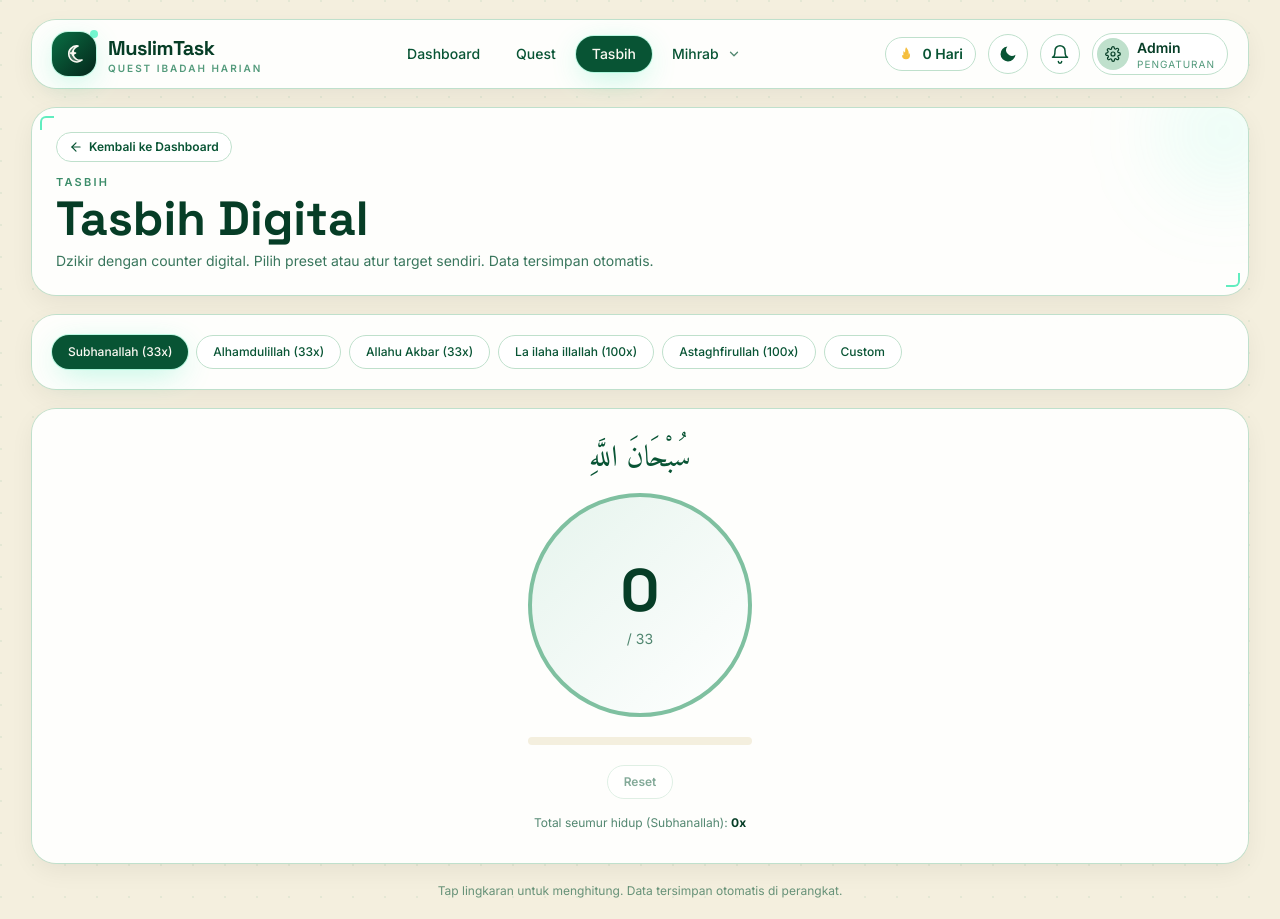
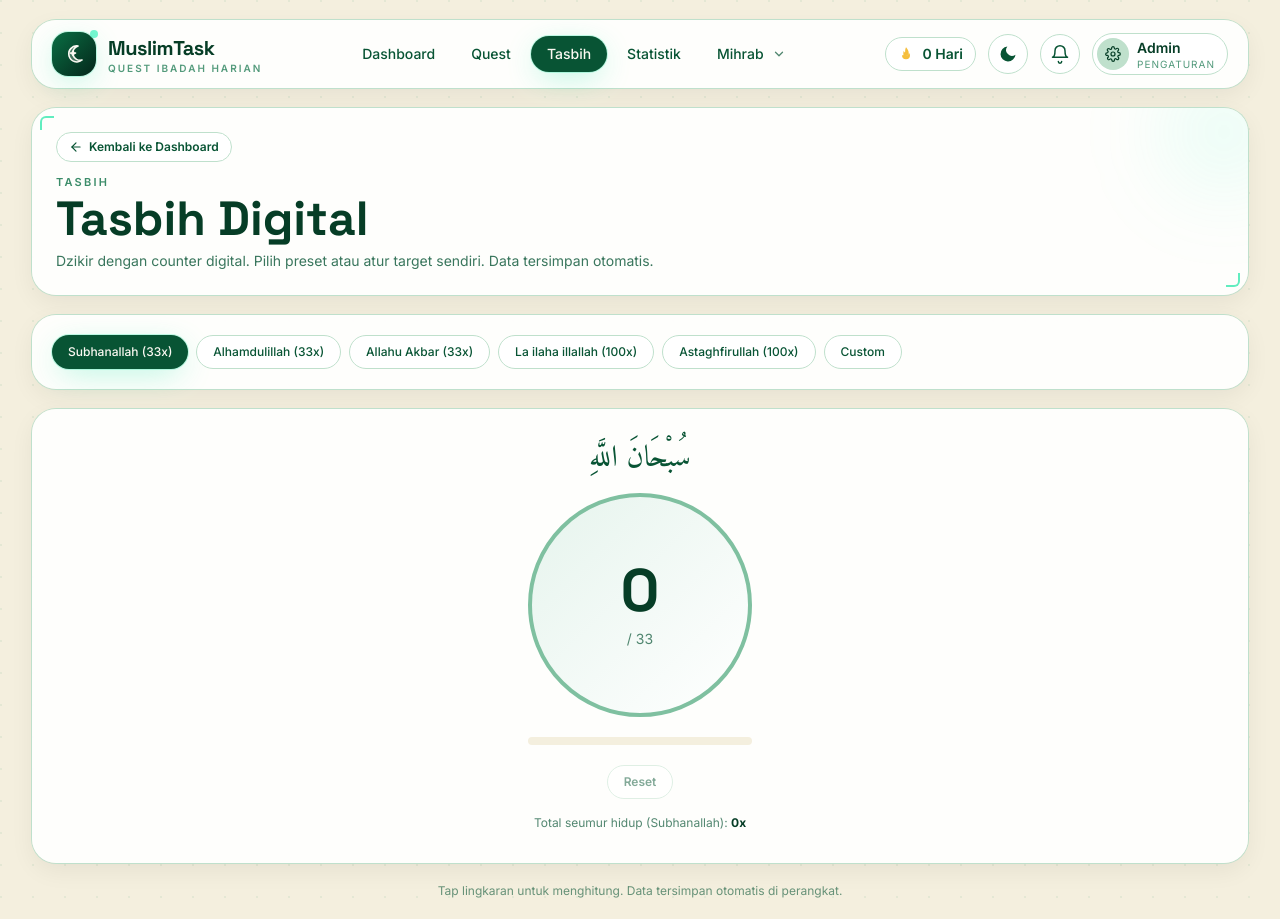
Before and after one commit to airi-drop/MuslimTask, a Next.js app: page /tasbih in a window 1280 px wide. Built offline with nearby package versions, Linux system fonts and the light colour scheme.

Commit message:
fix(navbar): restore Statistik, clean mobile layout with icons inside hamburger

```diff
--- a/src/components/Navbar.tsx
+++ b/src/components/Navbar.tsx
@@ -17,6 +17,7 @@ const ITEMS: NavItem[] = [
   { label: "Dashboard", href: "/" },
   { label: "Quest", href: "/quest" },
   { label: "Tasbih", href: "/tasbih" },
+  { label: "Statistik", href: "/statistik" },
   { label: "Mihrab", href: "/mihrab", hasDropdown: true },
 ];
 
@@ -27,14 +28,12 @@ export function Navbar() {
 
   useEffect(() => setOpen(false), [pathname]);
 
-  // Bell dot lights up when there are recently-unlocked badges that haven't
-  // been viewed (= unlockedAchievements set size > seenAchievements size).
-  // For now, we use a simpler signal: any unlocked achievement shows badge.
   const evaluated = evaluateAll(progress, quests);
   const unlockedCount = evaluated.filter((e) => e.unlocked).length;
 
   return (
     <nav className="card flex flex-wrap items-center justify-between gap-3 px-3 py-2.5 sm:px-5 sm:py-3">
+      {/* Logo */}
       <Link href="/" className="flex min-w-0 items-center gap-2.5 sm:gap-3">
         <div className="relative grid h-10 w-10 shrink-0 place-items-center rounded-2xl bg-gradient-to-br from-emerald-600 to-emerald-900 text-parchment-50 shadow-glow sm:h-11 sm:w-11">
           <CrescentLogo className="h-5 w-5 sm:h-6 sm:w-6" />
@@ -50,6 +49,7 @@ export function Navbar() {
         </div>
       </Link>
 
+      {/* Mobile: only burger button */}
       <button
         onClick={() => setOpen((v) => !v)}
         aria-label="Menu"
@@ -58,11 +58,13 @@ export function Navbar() {
         <BurgerIcon className="h-5 w-5" />
       </button>
 
-      <ul
-        className={`order-3 w-full items-center justify-center gap-1 sm:order-2 sm:flex sm:w-auto ${
-          open ? "flex flex-col" : "hidden sm:flex"
+      {/* Nav links — mobile: full-width column; desktop: inline row */}
+      <div
+        className={`order-3 w-full sm:order-2 sm:flex sm:w-auto sm:items-center sm:gap-1 ${
+          open ? "flex flex-col gap-1" : "hidden sm:flex"
         }`}
       >
+        <ul className="flex w-full flex-col items-center gap-1 sm:flex-row sm:w-auto">
           {ITEMS.map((it) => {
             const active =
               it.href === "/" ? pathname === "/" : pathname.startsWith(it.href);
@@ -86,7 +88,36 @@ export function Navbar() {
           })}
         </ul>
 
-      <div className="order-2 flex shrink-0 items-center gap-2 sm:order-3 sm:gap-3">
+        {/* Mobile-only: extra links inside hamburger */}
+        <div className="mt-2 flex items-center justify-center gap-2 border-t border-emerald-100 pt-3 dark:border-emerald-900/60 sm:hidden">
+          <Link
+            href="/achievement"
+            className="relative grid h-10 w-10 shrink-0 place-items-center rounded-full border border-emerald-100 bg-white text-emerald-700 dark:border-emerald-900/60 dark:bg-space-800 dark:text-parchment-100"
+          >
+            <BellIcon className="h-5 w-5" />
+            {unlockedCount > 0 && (
+              <span className="absolute -right-1 -top-1 grid h-4 min-w-[16px] place-items-center rounded-full bg-amber-400 px-1 text-[10px] font-bold text-emerald-950 shadow-glow-amber">
+                {unlockedCount}
+              </span>
+            )}
+          </Link>
+          <Link
+            href="/settings"
+            aria-label="Pengaturan"
+            className="grid h-10 w-10 shrink-0 place-items-center rounded-full border border-emerald-100 bg-white text-emerald-700 dark:border-emerald-900/60 dark:bg-space-800 dark:text-parchment-100"
+          >
+            <GearIcon className="h-5 w-5" />
+          </Link>
+          <ThemeToggle />
+          <div className="flex items-center gap-2 rounded-full border border-emerald-100 bg-white px-3 py-1.5 text-emerald-700 dark:border-emerald-900/60 dark:bg-space-800 dark:text-parchment-100">
+            <FlameIcon className="h-4 w-4 text-amber-400" />
+            <span className="text-sm font-semibold">{progress.streak} Hari</span>
+          </div>
+        </div>
+      </div>
+
+      {/* Desktop: right-side actions (hidden on mobile) */}
+      <div className="order-2 hidden shrink-0 items-center gap-2 sm:order-3 sm:flex sm:gap-3">
         <div className="hidden items-center gap-2 rounded-full border border-emerald-100 bg-white px-3 py-1.5 text-emerald-700 dark:border-emerald-900/60 dark:bg-space-800 dark:text-parchment-100 md:inline-flex">
           <FlameIcon className="h-4 w-4 text-amber-400" />
           <span className="text-sm font-semibold">{progress.streak} Hari</span>
```
Lines whose indentation alone changed are shown as unchanged.
